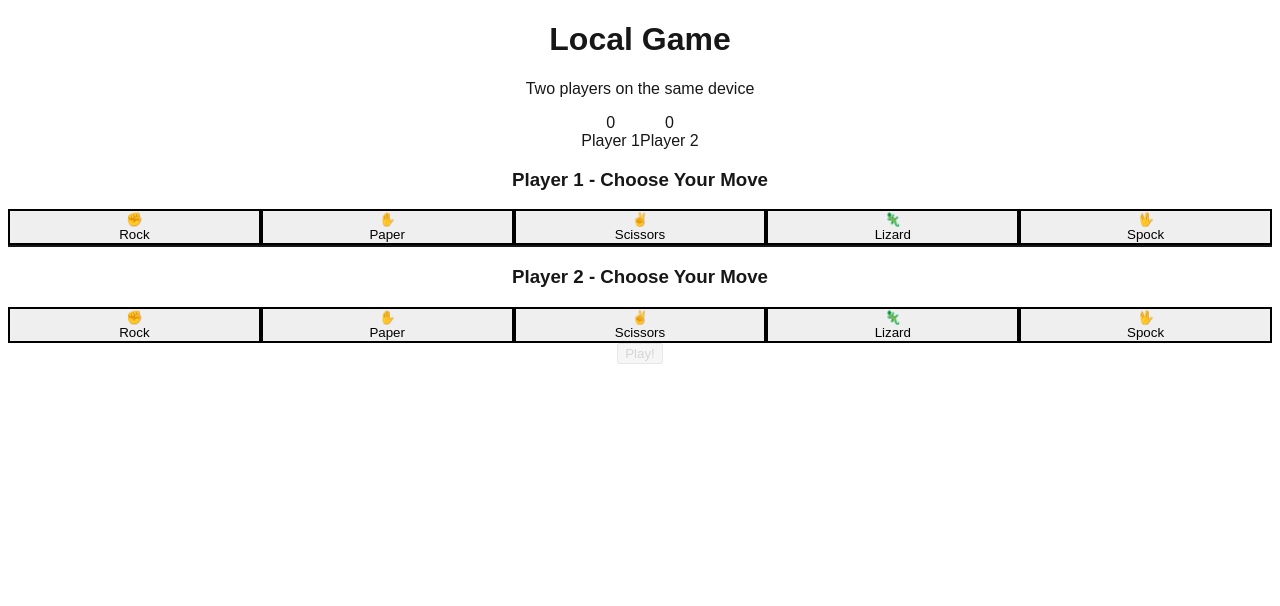
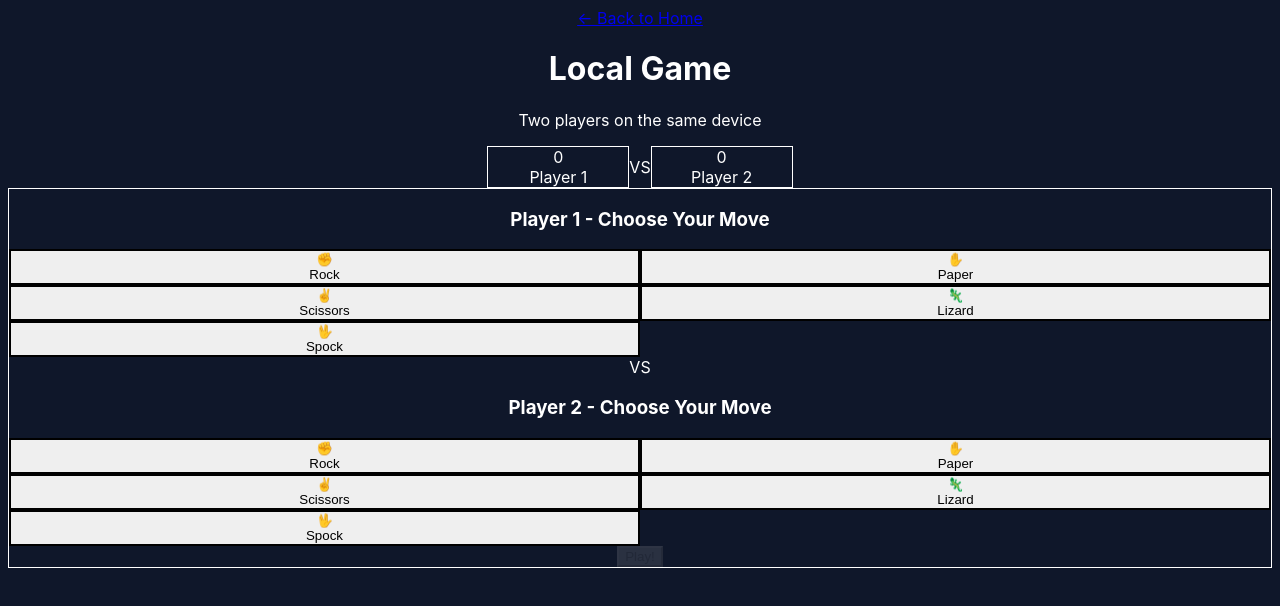
Before and after one commit to BoyCook/RockPaperScissorsLizardSpock, a Next.js app: page /play/local in a window 1280 px wide. Shown: the top 606 px of the page. Built offline with nearby package versions, Linux system fonts and the light colour scheme.

Commit message:
Improve UX with modern gradient design, animations, and better visual hierarchy

```diff
--- a/src/app/globals.css
+++ b/src/app/globals.css
@@ -3,25 +3,74 @@
 @tailwind utilities;
 
 :root {
-  --background: #ffffff;
-  --foreground: #171717;
-}
-
-@media (prefers-color-scheme: dark) {
-  :root {
-    --background: #0a0a0a;
-    --foreground: #ededed;
-  }
+  --background: #0f172a;
+  --foreground: #ffffff;
 }
 
 body {
   color: var(--foreground);
   background: var(--background);
-  font-family: Arial, Helvetica, sans-serif;
+  font-family:
+    -apple-system, BlinkMacSystemFont, 'Segoe UI', Roboto, Oxygen, Ubuntu,
+    Cantarell, sans-serif;
 }
 
 @layer utilities {
   .text-balance {
     text-wrap: balance;
   }
+
+  .animate-bounce-in {
+    animation: bounceIn 0.6s cubic-bezier(0.68, -0.55, 0.265, 1.55);
+  }
+
+  .animation-delay-150 {
+    animation-delay: 150ms;
+  }
+
+  .animate-in {
+    animation: fadeIn 0.5s ease-out;
+  }
+
+  .fade-in {
+    animation: fadeIn 0.5s ease-out;
+  }
+
+  .slide-in-from-bottom {
+    animation: slideInFromBottom 0.5s ease-out;
+  }
 }
+
+@keyframes bounceIn {
+  0% {
+    transform: scale(0);
+    opacity: 0;
+  }
+  50% {
+    transform: scale(1.1);
+  }
+  100% {
+    transform: scale(1);
+    opacity: 1;
+  }
+}
+
+@keyframes fadeIn {
+  from {
+    opacity: 0;
+  }
+  to {
+    opacity: 1;
+  }
+}
+
+@keyframes slideInFromBottom {
+  from {
+    transform: translateY(20px);
+    opacity: 0;
+  }
+  to {
+    transform: translateY(0);
+    opacity: 1;
+  }
+}
--- a/src/app/page.tsx
+++ b/src/app/page.tsx
@@ -1,32 +1,82 @@
 export default function HomePage() {
   return (
-    <main className="flex min-h-screen flex-col items-center justify-center p-24">
-      <div className="z-10 max-w-5xl w-full items-center justify-center font-mono text-sm text-center">
-        <h1 className="text-6xl font-bold mb-8">
-          Rock Paper Scissors Lizard Spock
-        </h1>
-        <p className="text-xl mb-8">
-          The game that expands on the classic Rock Paper Scissors
-        </p>
-        <div className="flex gap-4 justify-center">
+    <main className="flex min-h-screen flex-col items-center justify-center p-4 sm:p-8 md:p-24 bg-gradient-to-br from-slate-900 via-purple-900 to-slate-900">
+      <div className="max-w-4xl w-full text-center space-y-12">
+        {/* Header */}
+        <div className="space-y-4">
+          <h1 className="text-4xl sm:text-5xl md:text-7xl font-bold text-white mb-4 drop-shadow-lg">
+            Rock Paper Scissors
+            <br />
+            <span className="text-transparent bg-clip-text bg-gradient-to-r from-blue-400 to-purple-400">
+              Lizard Spock
+            </span>
+          </h1>
+          <p className="text-lg sm:text-xl text-gray-300 max-w-2xl mx-auto">
+            The legendary game invented by Sam Kass and Karen Bryla,
+            <br className="hidden sm:block" />
+            popularized by The Big Bang Theory
+          </p>
+        </div>
+
+        {/* Game Mode Cards */}
+        <div className="grid grid-cols-1 sm:grid-cols-2 lg:grid-cols-3 gap-6 px-4">
           <a
             href="/play/local"
-            className="px-6 py-3 bg-blue-600 text-white rounded-lg hover:bg-blue-700 transition"
+            className="group relative p-8 bg-white/10 backdrop-blur-sm rounded-2xl border border-white/20 hover:bg-white/20 hover:border-blue-400/50 transition-all duration-300 hover:scale-105 hover:shadow-2xl hover:shadow-blue-500/20"
           >
-            Play Local
+            <div className="text-5xl mb-4">👥</div>
+            <h3 className="text-2xl font-bold text-white mb-2">Local Game</h3>
+            <p className="text-gray-300">Two players, same device</p>
           </a>
+
           <a
             href="/play/computer"
-            className="px-6 py-3 bg-green-600 text-white rounded-lg hover:bg-green-700 transition"
+            className="group relative p-8 bg-white/10 backdrop-blur-sm rounded-2xl border border-white/20 hover:bg-white/20 hover:border-green-400/50 transition-all duration-300 hover:scale-105 hover:shadow-2xl hover:shadow-green-500/20"
           >
-            vs Computer
+            <div className="text-5xl mb-4">🤖</div>
+            <h3 className="text-2xl font-bold text-white mb-2">vs Computer</h3>
+            <p className="text-gray-300">Test your luck against AI</p>
           </a>
+
           <a
             href="/play/remote"
-            className="px-6 py-3 bg-purple-600 text-white rounded-lg hover:bg-purple-700 transition"
+            className="group relative p-8 bg-white/10 backdrop-blur-sm rounded-2xl border border-white/20 hover:bg-white/20 hover:border-purple-400/50 transition-all duration-300 hover:scale-105 hover:shadow-2xl hover:shadow-purple-500/20 sm:col-span-2 lg:col-span-1"
           >
-            Play Online
+            <div className="text-5xl mb-4">🌐</div>
+            <h3 className="text-2xl font-bold text-white mb-2">
+              Online
+              <span className="ml-2 text-xs px-2 py-1 bg-purple-500/30 rounded-full">
+                Soon
+              </span>
+            </h3>
+            <p className="text-gray-300">Challenge players worldwide</p>
           </a>
+        </div>
+
+        {/* Rules Section */}
+        <div className="bg-white/5 backdrop-blur-sm rounded-2xl p-6 sm:p-8 border border-white/10 max-w-3xl mx-auto">
+          <h2 className="text-2xl font-bold text-white mb-6">Game Rules</h2>
+          <div className="grid grid-cols-1 sm:grid-cols-2 gap-3 text-left text-sm sm:text-base">
+            {[
+              '✂️ Scissors cuts Paper',
+              '📄 Paper covers Rock',
+              '🪨 Rock crushes Lizard',
+              '🦎 Lizard poisons Spock',
+              '🖖 Spock smashes Scissors',
+              '✂️ Scissors decapitates Lizard',
+              '🦎 Lizard eats Paper',
+              '📄 Paper disproves Spock',
+              '🖖 Spock vaporizes Rock',
+              '🪨 Rock crushes Scissors',
+            ].map((rule, i) => (
+              <div
+                key={i}
+                className="text-gray-300 bg-white/5 rounded-lg px-4 py-2 hover:bg-white/10 transition-colors"
+              >
+                {rule}
+              </div>
+            ))}
+          </div>
         </div>
       </div>
     </main>
--- a/src/app/play/computer/page.tsx
+++ b/src/app/play/computer/page.tsx
@@ -45,28 +45,43 @@ export default function ComputerGamePage() {
   const isPlayDisabled = !playerMove;
 
   return (
-    <div className="container mx-auto px-4 py-8 max-w-6xl">
-      <div className="mb-8">
-        <h1 className="text-4xl font-bold text-center mb-4">vs Computer</h1>
-        <p className="text-center text-gray-600 dark:text-gray-400">
-          Test your luck against the AI
-        </p>
+    <div className="min-h-screen bg-gradient-to-br from-slate-900 via-purple-900 to-slate-900 py-8 px-4">
+      <div className="container mx-auto max-w-6xl">
+        {/* Header */}
+        <div className="mb-8 text-center">
+          <a
+            href="/"
+            className="inline-block text-white/60 hover:text-white mb-4 transition-colors"
+          >
+            ← Back to Home
+          </a>
+          <h1 className="text-4xl sm:text-5xl font-bold text-white mb-2">
+            vs Computer
+          </h1>
+          <p className="text-lg text-gray-300">Test your luck against the AI</p>
         </div>
 
-      <div className="mb-8 flex justify-center gap-8">
-        <div className="text-center">
-          <div className="text-3xl font-bold text-blue-600">{playerScore}</div>
-          <div className="text-sm text-gray-600 dark:text-gray-400">You</div>
+        {/* Score Board */}
+        <div className="mb-8 flex justify-center gap-4 sm:gap-12">
+          <div className="text-center bg-white/10 backdrop-blur-sm rounded-2xl px-8 py-6 border border-blue-400/50 min-w-[140px]">
+            <div className="text-5xl font-bold text-blue-400 mb-2">
+              {playerScore}
             </div>
-        <div className="text-center">
-          <div className="text-3xl font-bold text-red-600">{computerScore}</div>
-          <div className="text-sm text-gray-600 dark:text-gray-400">
-            Computer
+            <div className="text-sm font-semibold text-white">You</div>
           </div>
+          <div className="flex items-center">
+            <div className="text-2xl font-bold text-white/40">VS</div>
+          </div>
+          <div className="text-center bg-white/10 backdrop-blur-sm rounded-2xl px-8 py-6 border border-red-400/50 min-w-[140px]">
+            <div className="text-5xl font-bold text-red-400 mb-2">
+              {computerScore}
+            </div>
+            <div className="text-sm font-semibold text-white">Computer 🤖</div>
           </div>
         </div>
 
-      <div className="space-y-8">
+        {/* Game Area */}
+        <div className="space-y-8 bg-white/5 backdrop-blur-sm rounded-3xl p-6 sm:p-8 border border-white/10">
           <MoveSelector
             label="Choose Your Move"
             selectedMove={playerMove}
@@ -74,23 +89,15 @@ export default function ComputerGamePage() {
             disabled={!!result}
           />
 
-        {computerMove && (
-          <div className="text-center p-4 bg-gray-100 dark:bg-gray-800 rounded-lg">
-            <p className="text-sm text-gray-600 dark:text-gray-400 mb-2">
-              Computer chose:
-            </p>
-            <p className="text-2xl font-bold capitalize">{computerMove}</p>
-          </div>
-        )}
-
-        <div className="flex justify-center gap-4">
+          {/* Action Buttons */}
+          <div className="flex justify-center gap-4 pt-4">
             {!result ? (
               <button
                 onClick={handlePlay}
                 disabled={isPlayDisabled}
-              className="px-8 py-3 bg-green-600 text-white rounded-lg font-semibold
-                       hover:bg-green-700 disabled:opacity-50 disabled:cursor-not-allowed
-                       transition-all hover:scale-105 active:scale-95"
+                className="px-12 py-4 bg-gradient-to-r from-green-500 to-emerald-600 text-white text-lg rounded-2xl font-bold
+                         hover:from-green-600 hover:to-emerald-700 disabled:opacity-40 disabled:cursor-not-allowed
+                         transition-all hover:scale-105 active:scale-95 shadow-lg hover:shadow-green-500/50 disabled:hover:scale-100"
               >
                 Play!
               </button>
@@ -98,15 +105,15 @@ export default function ComputerGamePage() {
               <>
                 <button
                   onClick={handleReset}
-                className="px-8 py-3 bg-blue-600 text-white rounded-lg font-semibold
-                         hover:bg-blue-700 transition-all hover:scale-105 active:scale-95"
+                  className="px-8 py-4 bg-gradient-to-r from-blue-500 to-purple-600 text-white text-lg rounded-2xl font-bold
+                           hover:from-blue-600 hover:to-purple-700 transition-all hover:scale-105 active:scale-95 shadow-lg hover:shadow-blue-500/50"
                 >
                   Play Again
                 </button>
                 <button
                   onClick={handleNewGame}
-                className="px-8 py-3 bg-gray-600 text-white rounded-lg font-semibold
-                         hover:bg-gray-700 transition-all hover:scale-105 active:scale-95"
+                  className="px-8 py-4 bg-white/10 text-white text-lg rounded-2xl font-bold border border-white/20
+                           hover:bg-white/20 transition-all hover:scale-105 active:scale-95"
                 >
                   New Game
                 </button>
@@ -123,5 +130,6 @@ export default function ComputerGamePage() {
           )}
         </div>
       </div>
+    </div>
   );
 }
--- a/src/app/play/local/page.tsx
+++ b/src/app/play/local/page.tsx
@@ -42,30 +42,45 @@ export default function LocalGamePage() {
   const isPlayDisabled = !player1Move || !player2Move;
 
   return (
-    <div className="container mx-auto px-4 py-8 max-w-6xl">
-      <div className="mb-8">
-        <h1 className="text-4xl font-bold text-center mb-4">Local Game</h1>
-        <p className="text-center text-gray-600 dark:text-gray-400">
+    <div className="min-h-screen bg-gradient-to-br from-slate-900 via-purple-900 to-slate-900 py-8 px-4">
+      <div className="container mx-auto max-w-6xl">
+        {/* Header */}
+        <div className="mb-8 text-center">
+          <a
+            href="/"
+            className="inline-block text-white/60 hover:text-white mb-4 transition-colors"
+          >
+            ← Back to Home
+          </a>
+          <h1 className="text-4xl sm:text-5xl font-bold text-white mb-2">
+            Local Game
+          </h1>
+          <p className="text-lg text-gray-300">
             Two players on the same device
           </p>
         </div>
 
-      <div className="mb-8 flex justify-center gap-8">
-        <div className="text-center">
-          <div className="text-3xl font-bold text-blue-600">{player1Score}</div>
-          <div className="text-sm text-gray-600 dark:text-gray-400">
-            Player 1
+        {/* Score Board */}
+        <div className="mb-8 flex justify-center gap-4 sm:gap-12">
+          <div className="text-center bg-white/10 backdrop-blur-sm rounded-2xl px-8 py-6 border border-blue-400/50 min-w-[140px]">
+            <div className="text-5xl font-bold text-blue-400 mb-2">
+              {player1Score}
             </div>
+            <div className="text-sm font-semibold text-white">Player 1</div>
           </div>
-        <div className="text-center">
-          <div className="text-3xl font-bold text-red-600">{player2Score}</div>
-          <div className="text-sm text-gray-600 dark:text-gray-400">
-            Player 2
+          <div className="flex items-center">
+            <div className="text-2xl font-bold text-white/40">VS</div>
           </div>
+          <div className="text-center bg-white/10 backdrop-blur-sm rounded-2xl px-8 py-6 border border-red-400/50 min-w-[140px]">
+            <div className="text-5xl font-bold text-red-400 mb-2">
+              {player2Score}
+            </div>
+            <div className="text-sm font-semibold text-white">Player 2</div>
           </div>
         </div>
 
-      <div className="space-y-8">
+        {/* Game Area */}
+        <div className="space-y-8 bg-white/5 backdrop-blur-sm rounded-3xl p-6 sm:p-8 border border-white/10">
           <MoveSelector
             label="Player 1 - Choose Your Move"
             selectedMove={player1Move}
@@ -73,7 +88,16 @@ export default function LocalGamePage() {
             disabled={!!result}
           />
 
-        <div className="border-t-2 border-gray-200 dark:border-gray-700 my-8" />
+          <div className="relative">
+            <div className="absolute inset-0 flex items-center">
+              <div className="w-full border-t border-white/20"></div>
+            </div>
+            <div className="relative flex justify-center">
+              <span className="bg-gradient-to-br from-slate-900 via-purple-900 to-slate-900 px-4 text-xl font-bold text-white/40">
+                VS
+              </span>
+            </div>
+          </div>
 
           <MoveSelector
             label="Player 2 - Choose Your Move"
@@ -82,14 +106,15 @@ export default function LocalGamePage() {
             disabled={!!result}
           />
 
-        <div className="flex justify-center gap-4">
+          {/* Action Buttons */}
+          <div className="flex flex-wrap justify-center gap-4 pt-4">
             {!result ? (
               <button
                 onClick={handlePlay}
                 disabled={isPlayDisabled}
-              className="px-8 py-3 bg-green-600 text-white rounded-lg font-semibold
-                       hover:bg-green-700 disabled:opacity-50 disabled:cursor-not-allowed
-                       transition-all hover:scale-105 active:scale-95"
+                className="px-12 py-4 bg-gradient-to-r from-green-500 to-emerald-600 text-white text-lg rounded-2xl font-bold
+                         hover:from-green-600 hover:to-emerald-700 disabled:opacity-40 disabled:cursor-not-allowed
+                         transition-all hover:scale-105 active:scale-95 shadow-lg hover:shadow-green-500/50 disabled:hover:scale-100"
               >
                 Play!
               </button>
@@ -97,15 +122,15 @@ export default function LocalGamePage() {
               <>
                 <button
                   onClick={handleReset}
-                className="px-8 py-3 bg-blue-600 text-white rounded-lg font-semibold
-                         hover:bg-blue-700 transition-all hover:scale-105 active:scale-95"
+                  className="px-8 py-4 bg-gradient-to-r from-blue-500 to-purple-600 text-white text-lg rounded-2xl font-bold
+                           hover:from-blue-600 hover:to-purple-700 transition-all hover:scale-105 active:scale-95 shadow-lg hover:shadow-blue-500/50"
                 >
                   Play Again
                 </button>
                 <button
                   onClick={handleNewGame}
-                className="px-8 py-3 bg-gray-600 text-white rounded-lg font-semibold
-                         hover:bg-gray-700 transition-all hover:scale-105 active:scale-95"
+                  className="px-8 py-4 bg-white/10 text-white text-lg rounded-2xl font-bold border border-white/20
+                           hover:bg-white/20 transition-all hover:scale-105 active:scale-95"
                 >
                   New Game
                 </button>
@@ -122,5 +147,6 @@ export default function LocalGamePage() {
           )}
         </div>
       </div>
+    </div>
   );
 }
--- a/src/components/game/MoveSelector.tsx
+++ b/src/components/game/MoveSelector.tsx
@@ -24,30 +24,40 @@ export default function MoveSelector({
   disabled = false,
 }: MoveSelectorProps) {
   return (
-    <div className="space-y-4">
-      <h3 className="text-xl font-semibold text-center">{label}</h3>
-      <div className="grid grid-cols-5 gap-4">
-        {MOVES.map((move) => (
+    <div className="space-y-6">
+      <h3 className="text-2xl font-bold text-center text-white">{label}</h3>
+      <div className="grid grid-cols-2 sm:grid-cols-3 md:grid-cols-5 gap-3 sm:gap-4">
+        {MOVES.map((move) => {
+          const isSelected = selectedMove === move.value;
+          return (
             <button
               key={move.value}
               onClick={() => onSelect(move.value)}
               disabled={disabled}
               className={`
-              flex flex-col items-center justify-center
-              p-4 rounded-lg border-2 transition-all
+                group relative flex flex-col items-center justify-center
+                p-6 sm:p-8 rounded-2xl border-2 transition-all duration-300
                 hover:scale-105 active:scale-95
-              disabled:opacity-50 disabled:cursor-not-allowed
+                disabled:opacity-40 disabled:cursor-not-allowed disabled:hover:scale-100
                 ${
-                selectedMove === move.value
-                  ? 'border-blue-500 bg-blue-50 dark:bg-blue-900/20'
-                  : 'border-gray-300 dark:border-gray-600 hover:border-blue-300'
+                  isSelected
+                    ? 'border-blue-400 bg-blue-500/20 shadow-lg shadow-blue-500/50 scale-105'
+                    : 'border-white/20 bg-white/5 hover:border-white/40 hover:bg-white/10 hover:shadow-xl'
                 }
               `}
             >
-            <span className="text-4xl mb-2">{move.emoji}</span>
-            <span className="text-sm font-medium">{move.label}</span>
+              {isSelected && (
+                <div className="absolute inset-0 rounded-2xl bg-gradient-to-br from-blue-400/20 to-purple-400/20 animate-pulse" />
+              )}
+              <span className="relative text-5xl sm:text-6xl mb-3 group-hover:scale-110 transition-transform">
+                {move.emoji}
+              </span>
+              <span className="relative text-sm sm:text-base font-semibold text-white">
+                {move.label}
+              </span>
             </button>
-        ))}
+          );
+        })}
       </div>
     </div>
   );
```
Also changed, not shown: src/components/game/ResultDisplay.tsx (+29 -14 lines), 1 other file (tests, documents, lock files or other folders). Lines whose indentation alone changed are shown as unchanged.
